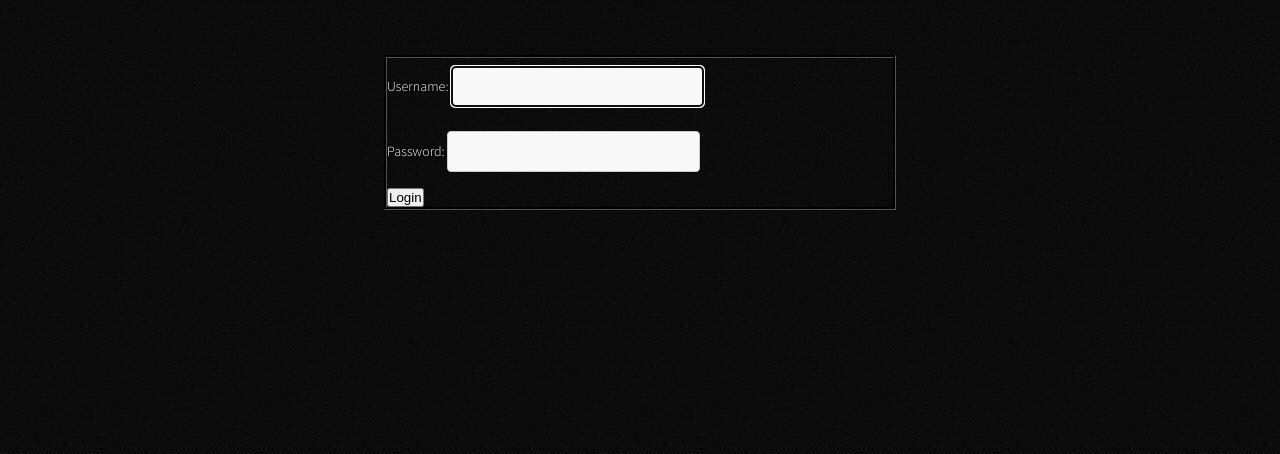
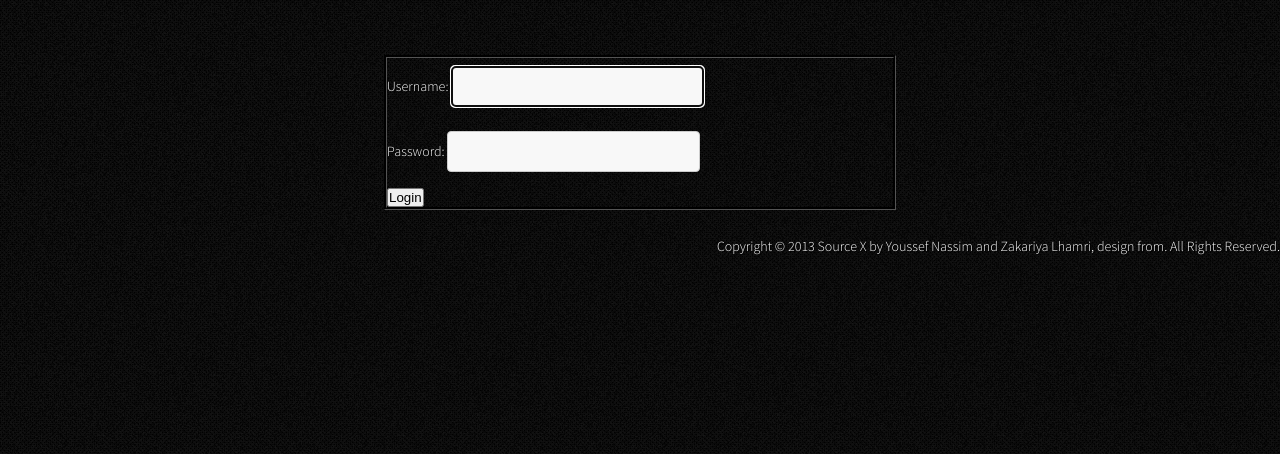
Before and after one commit to xabatplaza/Concesionario, a Django app: page /appConcesionarioDjango/login/ in a window 1280 px wide. Shown: the part 225-679 px from the top of the page. Run offline with Django 3.2, Linux system fonts and the light colour scheme.

Commit message:
footer en registro y login

```diff
--- a/ConcesionarioDjango/Project/concesionarioDjango/appConcesionarioDjango/templates/login.html
+++ b/ConcesionarioDjango/Project/concesionarioDjango/appConcesionarioDjango/templates/login.html
@@ -99,5 +99,8 @@
 
     <button type="submit" id="submit">Login</button>
 </form>
+<footer>
+  <p>Copyright &copy 2013 Source X by Youssef Nassim and Zakariya Lhamri, design from. All Rights Reserved.</p>
+</footer>
 </html>
 {% endblock %}
--- a/ConcesionarioDjango/Project/concesionarioDjango/appConcesionarioDjango/templates/register.html
+++ b/ConcesionarioDjango/Project/concesionarioDjango/appConcesionarioDjango/templates/register.html
@@ -123,6 +123,9 @@
        <button type="submit" id="submit">Registrarse</button>
     </form>
     </body>
+    <footer>
+      <p>Copyright &copy 2013 Source X by Youssef Nassim and Zakariya Lhamri, design from. All Rights Reserved.</p>
+    </footer>
 </html>
 
 {% endblock %}
```
Also changed, not shown: ConcesionarioDjango/Project/concesionarioDjango/db.sqlite3.
